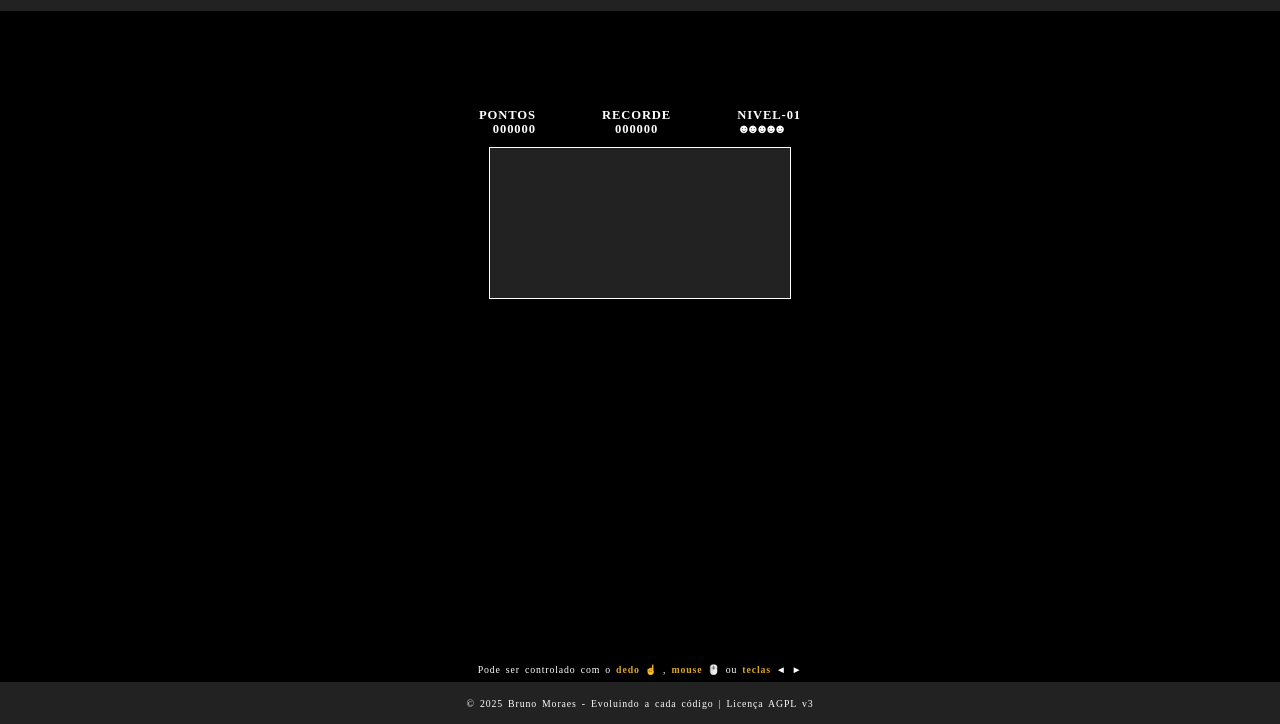
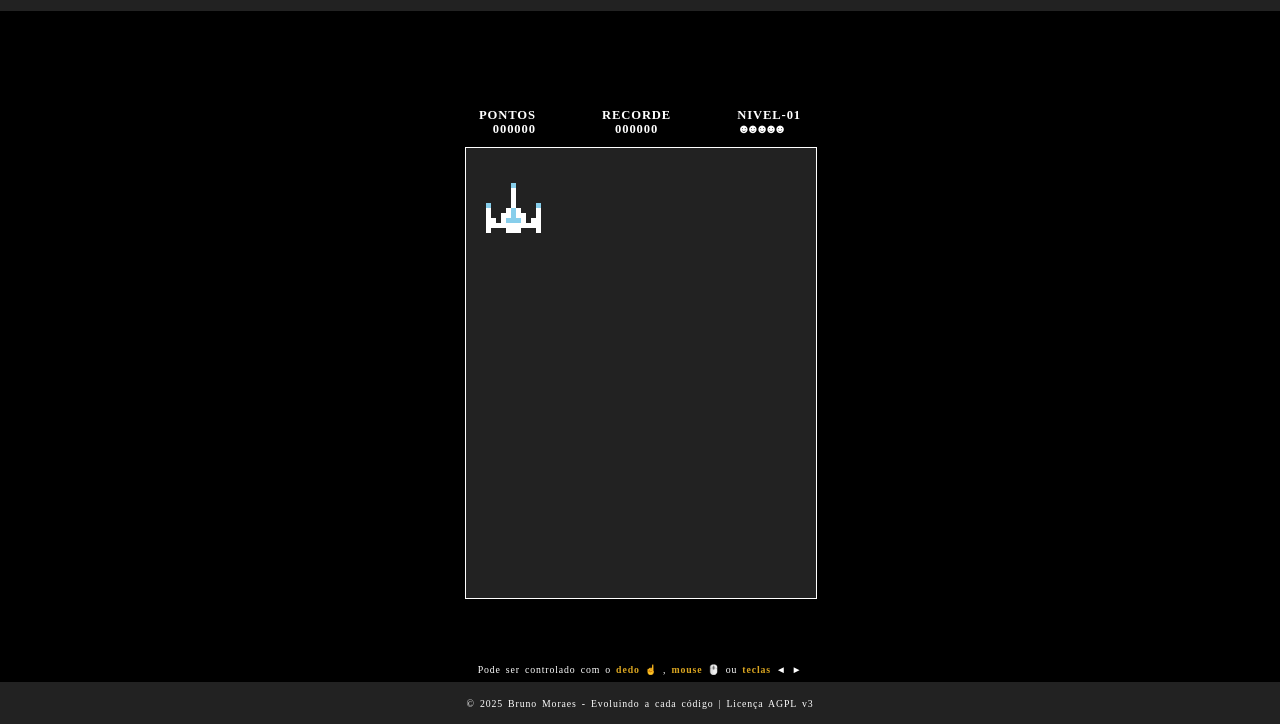
Before and after one commit to brunomoraesdigital/minhas-referencias-rapidas, a plain HTML site: page index.html in a window 1280 px wide. Shown: the part 76-800 px from the top of the page. Drawn offline with Linux system fonts and the light colour scheme.

Commit message:
280325.1705

```diff
--- a/engine.js
+++ b/engine.js
@@ -209,85 +209,55 @@ function atualizarTamanhoDaFonte(alturaTela) {
   document.documentElement.style.setProperty('--tamanho-da-fonte', tamanhoDaFonte + 'px');
 }
 
-function aoRedimensionar() {
-  let dimensoes = obterDimensoesDaTela();
-  atualizarTamanhoDaFonte(dimensoes.altura);
-}
+/* ***************************
+ * AJUSTE DINÂMICO DO CANVAS *
+ *************************** */
 
-function debounce(funcao, tempo) {
-  let tempoEspera;
-  return function () {
-    clearTimeout(tempoEspera);
-    tempoEspera = setTimeout(funcao, tempo);
+let containerJogo = document.getElementById("container-jogo");
+
+function obterDimensoesDosElementos(elemento) {
+  let dimensoes = elemento.getBoundingClientRect();
+  return {
+    alturaEl: dimensoes.height,
+    larguraEl: dimensoes.width
   };
 }
 
-window.addEventListener('resize', debounce(aoRedimensionar, 100));
+function ajustarCanvas() {
 
-(function inicializar() {
-  aoRedimensionar();
-})();
+  let dimensoesContainerJogo = obterDimensoesDosElementos(containerJogo);
 
+  areaJogo.height = (dimensoesContainerJogo.alturaEl);
+  areaJogo.width = (dimensoesContainerJogo.larguraEl);
 
-//-------------------------------------------------------
+  console.log("alt " + dimensoesContainerJogo.alturaEl+ " x larg " + dimensoesContainerJogo.larguraEl)
 
-let cabecalho = document.getElementById("cabecalho");
-let areaDoJogo = document.getElementById("areaDoJogo");
-let rodape = document.getElementById("rodape");
-
-function obterDimensoeDosElementos(elemento) {
-  return {
-    alturaEl: elemento.getBoundingClientRect(),
-    larguraEl: elemento.getBoundingClientRect()
-  }
 }
 
+/* ****************************
+ * *
+ **************************** */
 let areaJogo = document.getElementById("area-jogo");
 let espaco = areaJogo.getContext("2d");
 
-let dimensaoDoPixel = 10;
+let dimensaoDoPixel = 5;
 
-function ajustarCanvas() {
-  let dimensoesDaTela = obterDimensoesDaTela();
-  let alturaTela = dimensoesDaTela.altura;
-  let larguraTela = dimensoesDaTela.largura;
-
-  let dimensoesCabecalho = obterDimensoeDosElementos(cabecalho);
-  let dimensoesAreaDoJogo = obterDimensoeDosElementos(areaDoJogo);
-  let dimensoesRodape = obterDimensoeDosElementos(rodape);
-
-
-/*
-  areaJogo.height = (altura * 60) / 100;
-  areaJogo.width = (largura * 70) / 100;
-*/
-
-  console.log(alturaTela + " " + larguraTela);
-  console.log()
-
-}
-
-ajustarCanvas();
-
-
-
-/*
 let desenhoDaNave = [
-  [1, 0, 0, 0, 0, 0, 0, 0, 0, 0, 0, 0, 0, 0, 1],
-  [0, 0, 0, 0, 0, 0, 0, 0, 0, 0, 0, 0, 0, 0, 0],
-  [0, 0, 0, 0, 1, 0, 0, 0, 0, 0, 0, 0, 0, 0, 0],
-  [0, 0, 0, 0, 0, 1, 0, 0, 0, 0, 0, 0, 0, 0, 0],
   [0, 0, 0, 0, 0, 0, 0, 0, 0, 0, 0, 0, 0, 0, 0],
   [0, 0, 0, 0, 0, 0, 0, 0, 0, 0, 0, 0, 0, 0, 0],
   [0, 0, 0, 0, 0, 0, 0, 0, 0, 0, 0, 0, 0, 0, 0],
   [0, 0, 0, 0, 0, 0, 0, 0, 0, 0, 0, 0, 0, 0, 0],
   [0, 0, 0, 0, 0, 0, 0, 0, 0, 0, 0, 0, 0, 0, 0],
-  [0, 0, 0, 0, 0, 0, 0, 0, 0, 0, 0, 0, 0, 0, 0],
-  [0, 0, 0, 0, 0, 0, 0, 0, 0, 0, 0, 0, 0, 0, 0],
-  [0, 0, 0, 0, 0, 0, 0, 0, 0, 0, 0, 0, 0, 0, 0],
-  [0, 0, 0, 0, 0, 0, 0, 0, 0, 0, 0, 0, 0, 0, 0],
-  [0, 0, 0, 0, 0, 0, 0, 0, 0, 0, 0, 0, 0, 0, 0],
-  [1, 0, 0, 0, 0, 0, 0, 0, 0, 0, 0, 0, 0, 0, 1]
+  [0, 0, 0, 0, 0, 0, 0, 2, 0, 0, 0, 0, 0, 0, 0],
+  [0, 0, 0, 0, 0, 0, 0, 1, 0, 0, 0, 0, 0, 0, 0],
+  [0, 0, 0, 0, 0, 0, 0, 1, 0, 0, 0, 0, 0, 0, 0],
+  [0, 0, 0, 0, 0, 0, 0, 1, 0, 0, 0, 0, 0, 0, 0],
+  [0, 0, 2, 0, 0, 0, 0, 1, 0, 0, 0, 0, 2, 0, 0],
+  [0, 0, 1, 0, 0, 0, 1, 2, 1, 0, 0, 0, 1, 0, 0],
+  [0, 0, 1, 0, 0, 1, 1, 2, 1, 1, 0, 0, 1, 0, 0],
+  [0, 0, 1, 1, 0, 1, 2, 2, 2, 1, 0, 1, 1, 0, 0],
+  [0, 0, 1, 1, 1, 1, 1, 1, 1, 1, 1, 1, 1, 0, 0],
+  [0, 0, 1, 0, 0, 0, 1, 1, 1, 0, 0, 0, 1, 0, 0]
 ];
 
 let nave = {
@@ -303,8 +273,11 @@ function desenharNaveEmMovimento(acaoNave, posNaveX, posNaveY) {
   if (acaoNaveEscolhida) {
     for (let i = 0; i < acaoNaveEscolhida.matriz.length; i++) {
       for (let j = 0; j < acaoNaveEscolhida.matriz[i].length; j++) {
-        if (acaoNaveEscolhida.matriz[i][j] === 1) {
+        if (acaoNaveEscolhida.matriz[i][j] !== 0) {
           espaco.fillStyle = "white";
+          if (acaoNaveEscolhida.matriz[i][j] === 2) {
+            espaco.fillStyle = "skyblue";
+          }
           espaco.fillRect(
             (posNaveX * 10) + j * dimensaoDoPixel,
             (posNaveY * 10) + i * dimensaoDoPixel,
@@ -322,7 +295,76 @@ function desenharNave(acao, posicaoNave) {
   desenharNaveEmMovimento(acao, x, y);
 }
 
-desenharNave("normal", { x: 1, y: 1 });
+/* *****************************
+ * DIMENSÕES DOS DESENHOS  *
+ ***************************** */
+function obterDimensoesDosDesenhos(matriz) {
+  var minLinha = matriz.length;
+  var maxLinha = -1;
+  var minColuna = matriz[0].length;
+  var maxColuna = -1;
+
+  // Percorre cada linha e coluna da matriz
+  for (var i = 0; i < matriz.length; i++) {
+    for (var j = 0; j < matriz[i].length; j++) {
+      if (matriz[i][j] === 1) {
+        if (i < minLinha) {
+          minLinha = i;
+        }
+        if (i > maxLinha) {
+          maxLinha = i;
+        }
+        if (j < minColuna) {
+          minColuna = j;
+        }
+        if (j > maxColuna) {
+          maxColuna = j;
+        }
+      }
+    }
+  }
+
+  // Se não encontrou nenhum pixel (nenhum 1)
+  if (maxLinha < minLinha) {
+    return { largura: 0, altura: 0 };
+  }
+
+  // Calcula a largura e a altura em "células" da matriz
+  var altura = maxLinha - minLinha + 1;
+  var largura = maxColuna - minColuna + 1;
+
+  return { largura: largura, altura: altura };
+}
+
+var dimensoes = obterDimensoesDosDesenhos(desenhoDaNave);
+console.log("Largura: " + dimensoes.largura);
+console.log("Altura: " + dimensoes.altura);
 
 
-*/
+
+/* ***********************************
+ * APLICAR AJUSTES AO REDIMENSIONAR  *
+ *********************************** */
+
+function aoRedimensionar() {
+  let dimensoes = obterDimensoesDaTela();
+  atualizarTamanhoDaFonte(dimensoes.altura);
+
+
+  ajustarCanvas();
+  desenharNave("normal", { x: 1, y: 1 });
+}
+
+function debounce(funcao, tempo) {
+  let tempoEspera;
+  return function () {
+    clearTimeout(tempoEspera);
+    tempoEspera = setTimeout(funcao, tempo);
+  };
+}
+
+window.addEventListener('resize', debounce(aoRedimensionar, 100));
+
+(function inicializar() {
+  aoRedimensionar();
+})();
--- a/index.html
+++ b/index.html
@@ -18,7 +18,7 @@
   <div class="container" id="container">
     <div id="loader" class="loader">
       <p><span id="loading-text" class="loading-text">Carregando idéias&nbsp;</span><span id="dots"></span></p>
-      <canvas id="canvasLoading" class="canvasLoading" width="250" height="65"></canvas> <!-- Aqui muda! -->
+      <canvas id="canvasLoading" class="canvasLoading"></canvas> <!-- Aqui muda! -->
       <!--<div class="spinner"></div>-->
     </div>
     <header id="cabecalho" class="cabecalho">
--- a/style.css
+++ b/style.css
@@ -329,4 +329,5 @@
     background-color: #222222;
     /*width: 100%;
     height: 100%;*/
+    /*max-width: 350px;*/
   }
```
